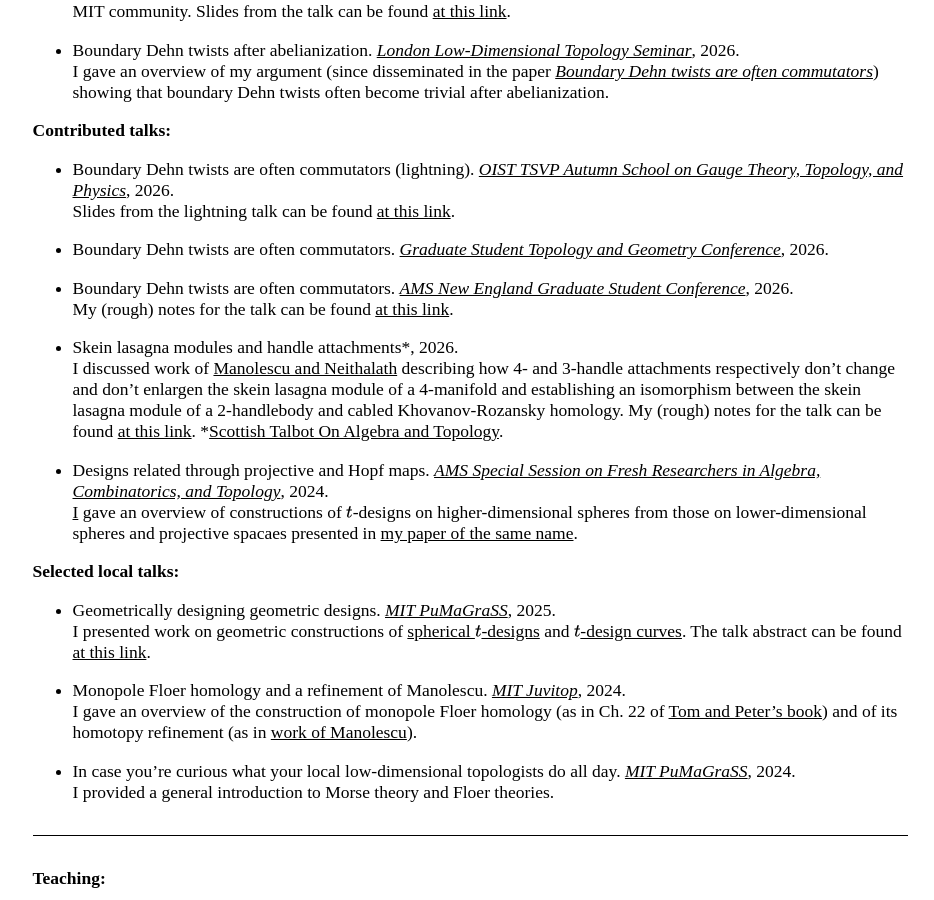
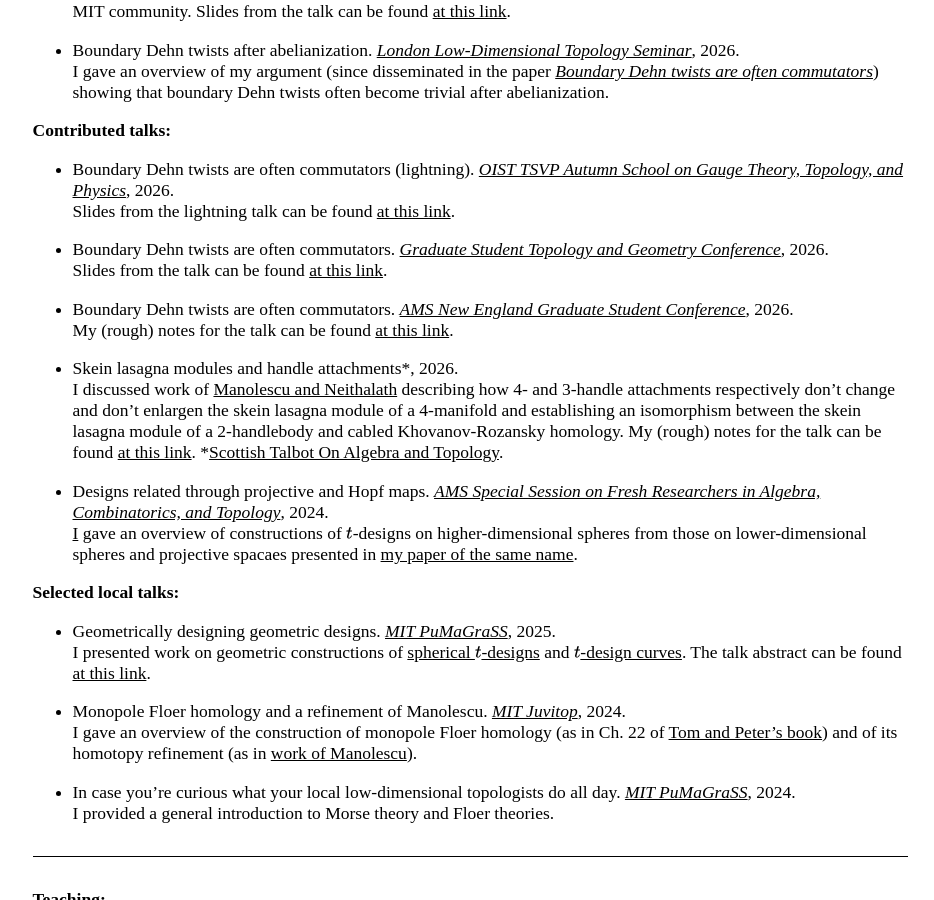
Before and after one commit to AyodejiLindblad/AyodejiLindblad.github.io, a Jekyll site: the page built from index.md, in a window 1280 px wide and 900 px high, scrolled down 1860 px. Shown: the whole window, without its empty margins (170-1104 px from the left). Built offline with Jekyll 4.4.1, drawn with Linux system fonts in a browser that asks for light colours; some web fonts are replaced.

Commit message:
Add links to slides for Boundary Dehn twists talks
Added links to slides from the lightning talk and the conference talk.

```diff
--- a/index.md
+++ b/index.md
@@ -92,6 +92,7 @@ Joint with [Enrico Colón](https://www.math.harvard.edu/people/colon-enrico/), [
     Slides from the lightning talk can be found [at this link](talks/Boundary-Dehn-twists-are-often-commutators-(lightning).pdf).
 
 * Boundary Dehn twists are often commutators. *[Graduate Student Topology and Geometry Conference](https://www.gstgc2026.com/)*, 2026.
+    Slides from the talk can be found [at this link](talks/Boundary-Dehn-twists-are-often-commutators-(slides).pdf).
 
 * Boundary Dehn twists are often commutators. *[AMS New England Graduate Student Conference](https://sites.google.com/brown.edu/amsgradconference/home)*, 2026.
     My (rough) notes for the talk can be found [at this link](talks/Boundary-Dehn-twists-are-often-commutators-(general-audience).pdf).
```
